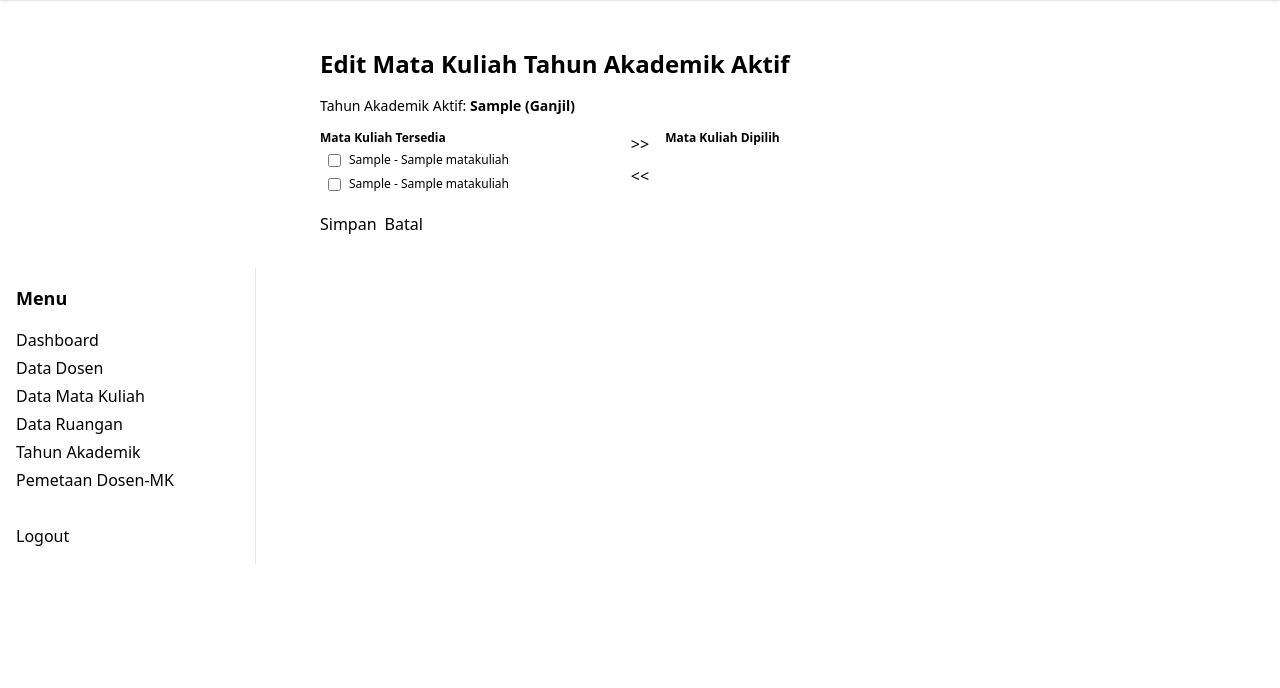
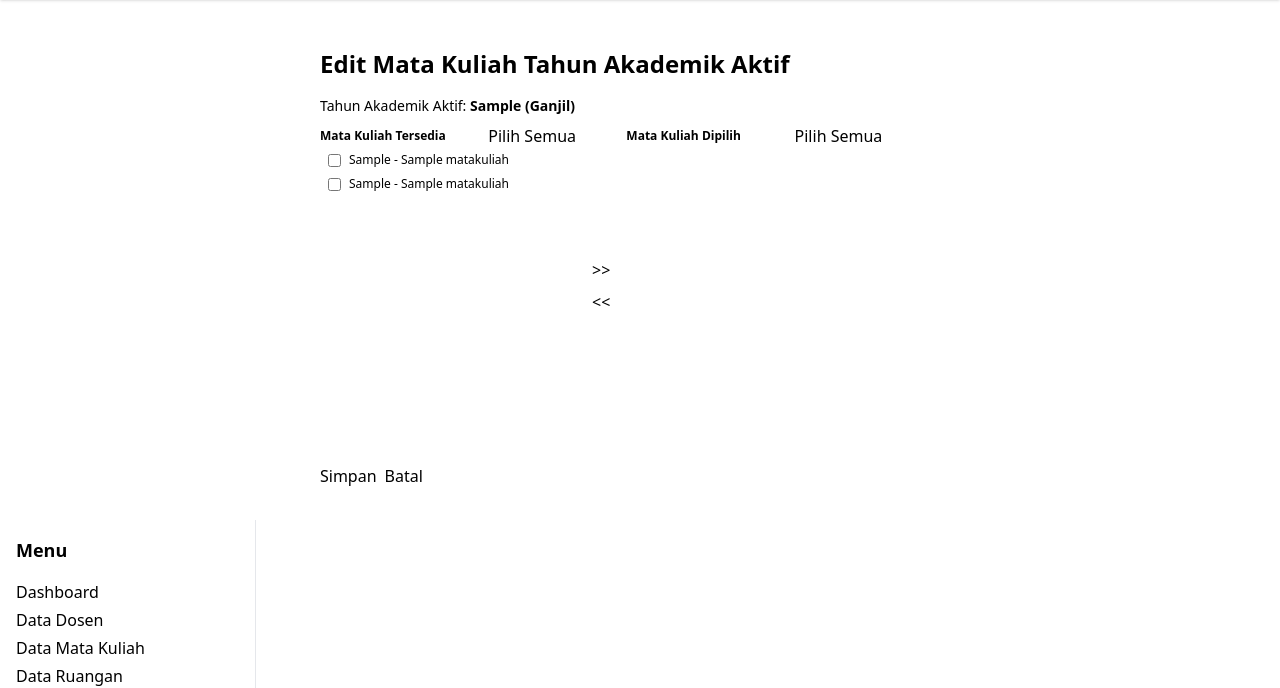
Before and after one commit to AmZaDin14/sijaku, a Django app: page /dashboard/pemetaan/tambah-mk/ in a window 1280 px wide. Shown: the part 52-740 px from the top of the page. Before the commit the page ends 616 px from the top, so only its background shows below. Run offline with Django 5.2, Linux system fonts and the light colour scheme; a user stored in the database is signed in; tables that the repository leaves empty hold one stand-in row (values such as "Sample post"); some libraries are stand-ins or nearby versions.

Commit message:
Rename and refactor Mata Kuliah management views and templates for improved clarity and functionality

```diff
--- a/sijaku/templates/sijaku/dashboard/admin/pemetaan_tambah_mk.html
+++ b/sijaku/templates/sijaku/dashboard/admin/pemetaan_edit_mk.html
@@ -7,12 +7,15 @@
   </div>
   <form method="post" x-data='pemetaanMK()'>
     {% csrf_token %}
-    <div class="flex gap-4">
-      <div class="w-1/2">
-        <label class="label font-semibold text-xs">Mata Kuliah Tersedia</label>
-        <ul class="menu bg-base-200 rounded-box max-h-64 overflow-y-auto text-xs">
+    <div class="flex flex-col md:flex-row gap-4">
+      <div class="w-full md:w-64 flex flex-col">
+        <div class="flex items-center justify-between">
+          <label class="label font-semibold text-xs">Mata Kuliah Tersedia</label>
+          <button type="button" class="btn btn-xs btn-outline btn-info ml-2" @click="available.forEach(mk => mk._checked = true)">Pilih Semua</button>
+        </div>
+        <ul class="bg-base-200 rounded-box w-full h-[300px] overflow-y-auto overflow-x-hidden text-xs">
           <template x-for="mk in available" :key="mk.id">
-            <li class="py-1 px-2">
+            <li class="py-1 px-2 hover:bg-base-300/60 transition-colors duration-100">
               <label class="flex items-center gap-2 cursor-pointer">
                 <input type="checkbox" x-model="mk._checked" class="checkbox checkbox-primary checkbox-xs">
                 <span x-text="mk.label" class="text-xs"></span>
@@ -21,15 +24,24 @@
           </template>
         </ul>
       </div>
-      <div class="flex flex-col justify-center gap-2">
-        <button type="button" class="btn btn-primary btn-xs" @click="moveToSelected()">&gt;&gt;</button>
-        <button type="button" class="btn btn-secondary btn-xs" @click="moveToAvailable()">&lt;&lt;</button>
+      <div class="flex flex-row md:flex-col justify-center gap-2 w-full md:w-auto">
+        <button type="button" class="btn btn-primary btn-xs w-1/2 md:w-auto flex items-center justify-center" @click="moveToSelected()">
+          <span class="inline md:hidden">▼</span>
+          <span class="hidden md:inline">&gt;&gt;</span>
+        </button>
+        <button type="button" class="btn btn-secondary btn-xs w-1/2 md:w-auto flex items-center justify-center" @click="moveToAvailable()">
+          <span class="inline md:hidden">▲</span>
+          <span class="hidden md:inline">&lt;&lt;</span>
+        </button>
       </div>
-      <div class="w-1/2">
-        <label class="label font-semibold text-xs">Mata Kuliah Dipilih</label>
-        <ul class="menu bg-base-200 rounded-box max-h-64 overflow-y-auto text-xs">
+      <div class="w-full md:w-64 flex flex-col">
+        <div class="flex items-center justify-between">
+          <label class="label font-semibold text-xs">Mata Kuliah Dipilih</label>
+          <button type="button" class="btn btn-xs btn-outline btn-info ml-2" @click="selected.forEach(mk => mk._checked = true)">Pilih Semua</button>
+        </div>
+        <ul class="bg-base-200 rounded-box w-full h-[300px] overflow-y-auto overflow-x-hidden text-xs">
           <template x-for="mk in selected" :key="mk.id">
-            <li class="py-1 px-2">
+            <li class="py-1 px-2 hover:bg-base-300/60 transition-colors duration-100">
               <label class="flex items-center gap-2 cursor-pointer">
                 <input type="checkbox" x-model="mk._checked" class="checkbox checkbox-primary checkbox-xs">
                 <span x-text="mk.label" class="text-xs"></span>
--- a/sijaku/urls.py
+++ b/sijaku/urls.py
@@ -65,7 +65,7 @@ urlpatterns = [
     path("dashboard/pemetaan/", views.pemetaan_list, name="pemetaan_list"),
     path(
         "dashboard/pemetaan/tambah-mk/",
-        views.pemetaan_tambah_mk,
+        views.pemetaan_edit_mk,
         name="pemetaan_tambah_mk",
     ),
 ]
--- a/sijaku/views.py
+++ b/sijaku/views.py
@@ -320,7 +320,7 @@ def pemetaan_list(request):
     )
 
 
-def pemetaan_tambah_mk(request):
+def pemetaan_edit_mk(request):
     if not is_kaprodi(request.user):
         return redirect("dashboard")
     tahun_aktif = TahunAkademik.objects.filter(aktif=True).first()
@@ -367,7 +367,7 @@ def pemetaan_tambah_mk(request):
         return redirect("pemetaan_list")
     return render(
         request,
-        "sijaku/dashboard/admin/pemetaan_tambah_mk.html",
+        "sijaku/dashboard/admin/pemetaan_edit_mk.html",
         {
             "tahun_aktif": tahun_aktif,
             "available_mk": json.dumps(available_mk),
```
